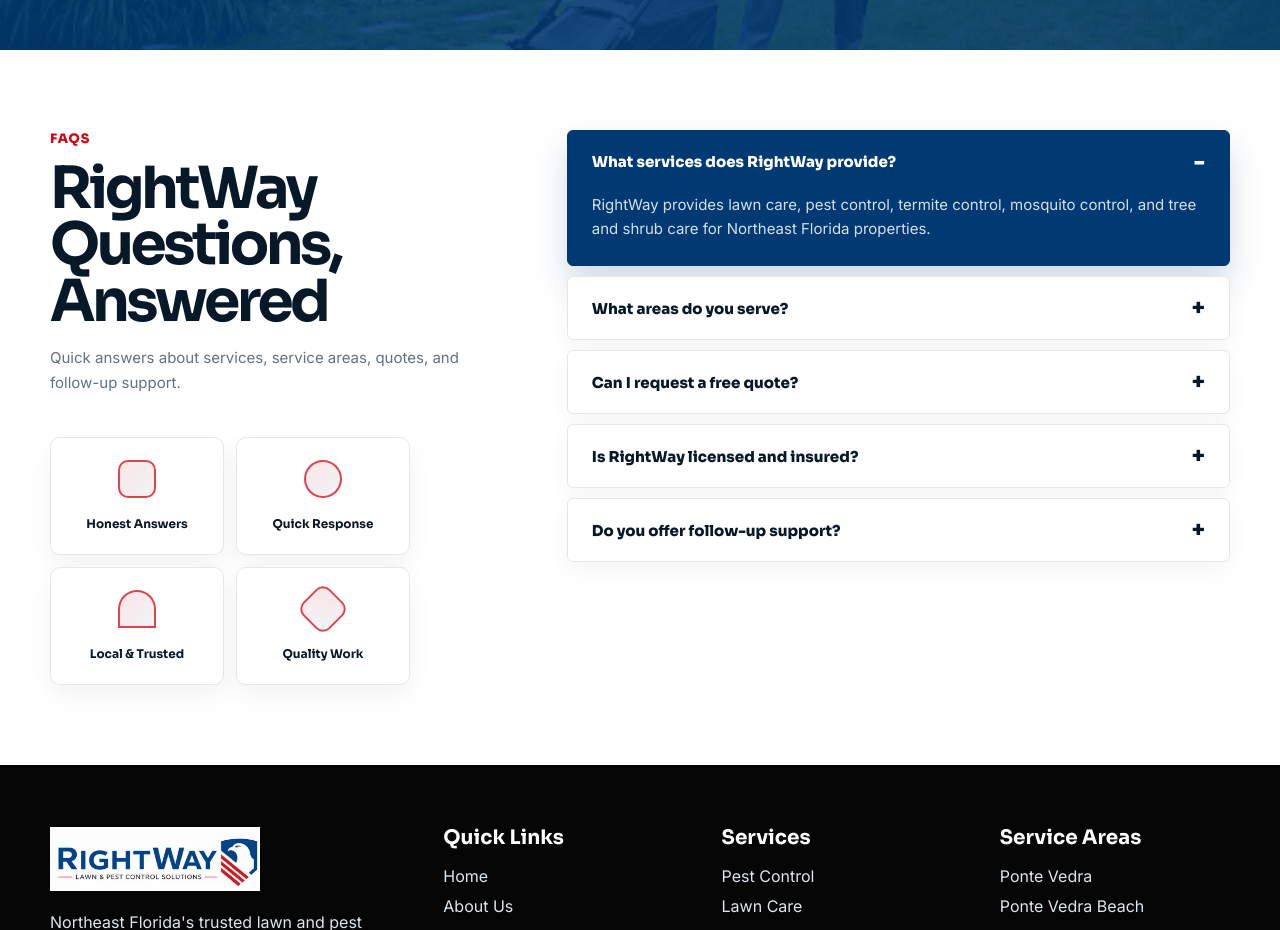
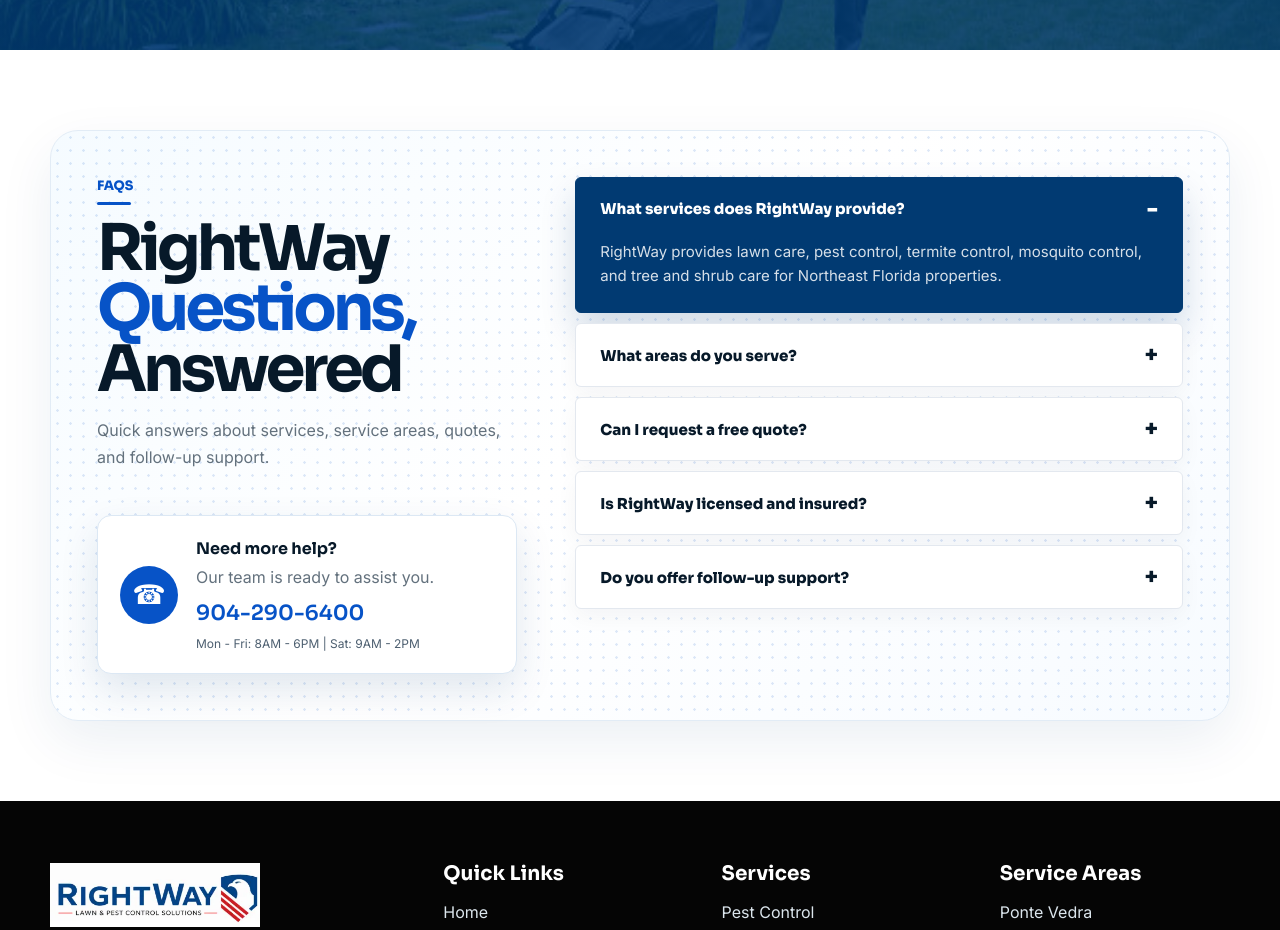
Before and after one commit to diane-dotcom/right-way, a Next.js app: page / in a window 1280 px wide. Shown: the part 4880-5810 px from the top of the page. Built offline with nearby package versions, Linux system fonts and the light colour scheme.

Commit message:
Polish service area layouts

```diff
--- a/app/globals.css
+++ b/app/globals.css
@@ -1123,7 +1123,7 @@
   position: relative;
   overflow: hidden;
   display: grid;
-  grid-template-columns: 1fr 430px;
+  grid-template-columns: 0.86fr 1.14fr;
   gap: 46px;
   align-items: center;
   padding: 52px;
@@ -1409,16 +1409,22 @@
 
 .location-feature-card,
 .location-area-card {
-  margin-top: 36px;
+  margin-top: 64px;
   display: grid;
   grid-template-columns: 0.88fr 1.12fr;
-  gap: 36px;
-  align-items: center;
-  padding: 24px;
+  gap: 58px;
+  align-items: center;
+  padding: 44px;
   background: #fff;
   border: 1px solid #dce5ef;
-  border-radius: 18px;
+  border-radius: 26px;
   box-shadow: 0 18px 44px rgba(1, 58, 114, 0.08);
+}
+
+.location-feature-copy,
+.location-area-card > div:first-child {
+  display: grid;
+  gap: 18px;
 }
 
 .location-feature-copy h2,
@@ -1430,6 +1436,7 @@
 
 .location-feature-copy p:not(.section-kicker),
 .location-area-card p {
+  max-width: 620px;
   color: var(--muted);
   line-height: 1.7;
 }
@@ -1463,9 +1470,9 @@
 .location-feature-photo img,
 .location-area-card > img {
   width: 100%;
-  min-height: 320px;
+  min-height: 400px;
   object-fit: cover;
-  border-radius: 16px;
+  border-radius: 22px;
 }
 
 .location-feature-photo div {
@@ -1496,7 +1503,7 @@
 
 .ponte-section-divider {
   width: min(860px, 100%);
-  margin: 10px auto 42px;
+  margin: 72px auto 10px;
   display: grid;
   place-items: center;
 }
@@ -1556,19 +1563,25 @@
 }
 
 .ponte-nearby-section {
-  margin-top: 50px;
-  display: grid;
-  grid-template-columns: minmax(320px, 0.9fr) minmax(0, 1fr);
-  gap: 18px;
+  width: 100vw;
+  margin: 86px calc(50% - 50vw) 0;
+  display: grid;
+  grid-template-columns: minmax(0, 1fr) minmax(0, 1fr);
+  gap: 0;
   align-items: stretch;
+  background: #071929;
 }
 
 .ponte-nearby-card {
-  padding: 34px 38px;
+  display: grid;
+  align-content: center;
+  gap: 14px;
+  min-height: 420px;
+  padding: 42px 54px 42px max(32px, calc((100vw - 1180px) / 2));
   color: #fff;
   background: linear-gradient(145deg, #071929 0%, #062c4c 100%);
-  border-radius: 18px;
-  box-shadow: 0 16px 42px rgba(1, 31, 54, 0.18);
+  border-radius: 0;
+  box-shadow: none;
 }
 
 .ponte-nearby-card .section-kicker {
@@ -1583,38 +1596,46 @@
 }
 
 .ponte-nearby-card h2 {
-  max-width: 500px;
-  color: #fff;
-  font-size: clamp(34px, 3.8vw, 52px);
+  max-width: 620px;
+  color: #fff;
+  font-size: clamp(30px, 3.2vw, 44px);
   line-height: 1.06;
   letter-spacing: -0.06em;
 }
 
 .ponte-nearby-card > p:not(.section-kicker) {
-  max-width: 500px;
+  max-width: 560px;
   color: rgba(255, 255, 255, 0.9);
   font-size: 16px;
   line-height: 1.65;
 }
 
 .ponte-nearby-benefits {
-  margin-top: 20px;
+  display: grid;
+  grid-template-columns: repeat(2, minmax(0, 1fr));
+  gap: 14px;
+  max-width: 680px;
+  margin-top: 0;
 }
 
 .ponte-nearby-benefits article {
   display: grid;
-  grid-template-columns: auto 1fr;
-  gap: 16px;
-  padding: 17px 0;
+  grid-template-columns: 46px 1fr;
+  gap: 14px;
+  align-items: start;
+  padding: 15px;
+  background: rgba(255, 255, 255, 0.08);
+  border: 1px solid rgba(255, 255, 255, 0.14);
+  border-radius: 16px;
 }
 
 .ponte-nearby-benefits article + article {
-  border-top: 1px solid rgba(255, 255, 255, 0.18);
+  border-top: 1px solid rgba(255, 255, 255, 0.14);
 }
 
 .ponte-nearby-benefits article > span {
-  width: 62px;
-  height: 62px;
+  width: 46px;
+  height: 46px;
   display: grid;
   place-items: center;
   color: #0753c7;
@@ -1630,7 +1651,7 @@
 .ponte-nearby-benefits p {
   margin: 8px 0 0;
   color: rgba(255, 255, 255, 0.86);
-  font-size: 15px;
+  font-size: 14px;
   line-height: 1.55;
 }
 
@@ -1639,7 +1660,7 @@
   flex-wrap: wrap;
   gap: 16px;
   align-items: center;
-  margin-top: 12px;
+  margin-top: 6px;
 }
 
 .ponte-nearby-actions .primary-action {
@@ -1656,10 +1677,10 @@
 .ponte-nearby-section > img {
   width: 100%;
   height: 100%;
-  min-height: 475px;
+  min-height: 420px;
   object-fit: cover;
-  border-radius: 18px;
-  box-shadow: 0 16px 42px rgba(1, 58, 114, 0.12);
+  border-radius: 0;
+  box-shadow: none;
 }
 
 .ponte-community-section {
@@ -2489,6 +2510,13 @@
   grid-template-columns: 0.82fr 1.18fr;
   gap: 56px;
   align-items: start;
+  padding: 46px;
+  background:
+    radial-gradient(circle, rgba(7, 83, 199, 0.13) 1px, transparent 1.5px) 0 0 / 13px 13px,
+    linear-gradient(135deg, #f5fbff 0%, #fff 48%, #f7fbff 100%);
+  border: 1px solid #e2ecf6;
+  border-radius: 28px;
+  box-shadow: 0 20px 54px rgba(1, 58, 114, 0.08);
 }
 
 .pest-faq-copy {
@@ -2496,66 +2524,93 @@
   justify-items: start;
 }
 
+.pest-faq-copy .section-kicker {
+  position: relative;
+  color: #0753c7;
+  letter-spacing: 0;
+}
+
+.pest-faq-copy .section-kicker::after {
+  content: '';
+  width: 34px;
+  height: 3px;
+  display: block;
+  margin-top: 8px;
+  background: #0753c7;
+  border-radius: 999px;
+}
+
 .pest-faq-copy h2 {
   color: #071929;
-  font-size: clamp(36px, 4.6vw, 58px);
-  line-height: 0.98;
-  letter-spacing: -0.06em;
+  font-size: clamp(42px, 5vw, 68px);
+  line-height: 0.95;
+  letter-spacing: -0.065em;
+}
+
+.pest-faq-copy h2 span {
+  display: block;
+  color: #0753c7;
 }
 
 .pest-faq-copy p:not(.section-kicker) {
   max-width: 410px;
   color: var(--muted);
-  font-size: 15px;
-  line-height: 1.65;
-}
-
-.faq-benefit-grid {
-  width: min(360px, 100%);
-  display: grid;
-  grid-template-columns: repeat(2, minmax(0, 1fr));
-  gap: 12px;
-  margin-top: 26px;
-}
-
-.faq-benefit-grid span {
-  min-height: 118px;
+  font-size: 16px;
+  line-height: 1.7;
+}
+
+.faq-help-card {
+  width: min(420px, 100%);
+  display: grid;
+  grid-template-columns: auto 1fr;
+  align-items: center;
+  gap: 18px;
+  margin-top: 28px;
+  padding: 22px;
+  background: #fff;
+  border: 1px solid #dce8f4;
+  border-radius: 14px;
+  box-shadow: 0 16px 38px rgba(1, 58, 114, 0.12);
+}
+
+.faq-help-icon {
+  width: 58px;
+  height: 58px;
   display: grid;
   place-items: center;
-  gap: 10px;
-  padding: 18px 14px;
-  color: #071929;
-  background: #fff;
-  border: 1px solid #e3e8ef;
-  border-radius: 10px;
-  box-shadow: 0 10px 26px rgba(7, 25, 41, 0.05);
-  text-align: center;
-}
-
-.faq-benefit-grid span::before {
-  content: '';
-  width: 34px;
-  height: 34px;
+  color: #fff;
+  background: #0753c7;
+  border-radius: 999px;
+}
+
+.faq-help-icon::before {
+  content: '☎';
+  font-size: 27px;
+  line-height: 1;
+}
+
+.faq-help-card strong,
+.faq-help-card a {
   display: block;
-  background: linear-gradient(135deg, rgba(213, 4, 14, 0.1), rgba(1, 58, 114, 0.06));
-  border: 2px solid rgba(213, 4, 14, 0.72);
-  border-radius: 10px;
-}
-
-.faq-benefit-grid span:nth-child(2)::before {
-  border-radius: 999px;
-}
-
-.faq-benefit-grid span:nth-child(3)::before {
-  border-radius: 999px 999px 10px 10px;
-}
-
-.faq-benefit-grid span:nth-child(4)::before {
-  transform: rotate(45deg);
-}
-
-.faq-benefit-grid strong {
+  color: #071929;
   font-family: Sora, sans-serif;
+}
+
+.faq-help-card p {
+  margin: 5px 0 8px;
+  color: var(--muted);
+  font-size: 14px;
+}
+
+.faq-help-card a {
+  color: #0753c7;
+  font-size: 21px;
+}
+
+.faq-help-card small {
+  display: block;
+  margin-top: 10px;
+  color: #4d5f70;
   font-size: 12px;
 }
 
@@ -3220,7 +3275,17 @@
   }
 
   .ponte-nearby-card {
+    grid-template-columns: 1fr;
     padding: 28px;
+  }
+
+  .ponte-nearby-card .section-kicker,
+  .ponte-nearby-card h2,
+  .ponte-nearby-card > p:not(.section-kicker),
+  .ponte-nearby-benefits,
+  .ponte-nearby-actions {
+    grid-column: 1;
+    grid-row: auto;
   }
 
   .pest-related-section {
--- a/app/page.jsx
+++ b/app/page.jsx
@@ -160,13 +160,16 @@
       <section className="faq-section">
         <div className="pest-faq-copy">
           <p className="section-kicker">FAQs</p>
-          <h2>RightWay Questions, Answered</h2>
+          <h2>RightWay <span>Questions,</span> Answered</h2>
           <p>Quick answers about services, service areas, quotes, and follow-up support.</p>
-          <div className="faq-benefit-grid" aria-label="FAQ benefits">
-            <span><strong>Honest Answers</strong></span>
-            <span><strong>Quick Response</strong></span>
-            <span><strong>Local & Trusted</strong></span>
-            <span><strong>Quality Work</strong></span>
+          <div className="faq-help-card">
+            <span className="faq-help-icon" aria-hidden="true" />
+            <div>
+              <strong>Need more help?</strong>
+              <p>Our team is ready to assist you.</p>
+              <a href="tel:9042906400">904-290-6400</a>
+              <small>Mon - Fri: 8AM - 6PM | Sat: 9AM - 2PM</small>
+            </div>
           </div>
         </div>
         <FaqList faqs={homeFaqs} />
```
Also changed, not shown: app/service-areas/[slug]/page.jsx (+39 -35 lines), app/service-areas/page.jsx (+17 -29 lines), app/services/[slug]/page.jsx (+9 -6 lines).
